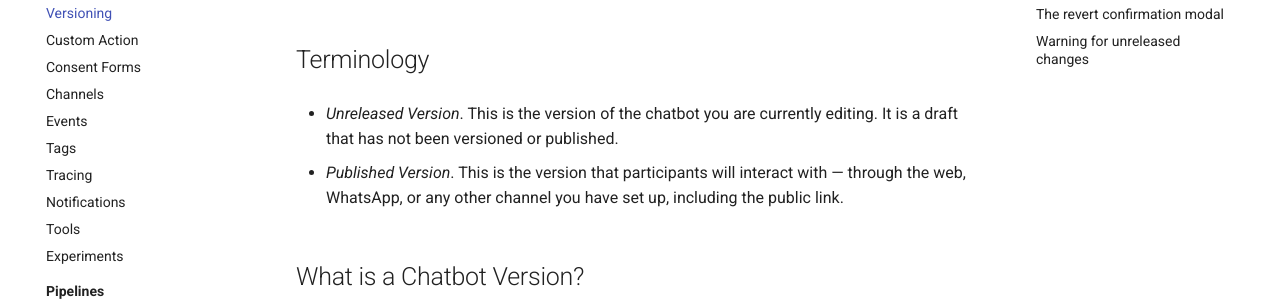
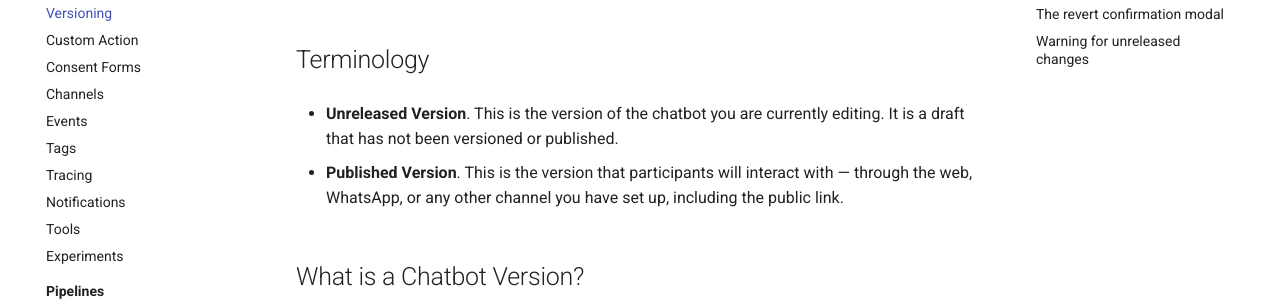
Before and after one commit to dimagi/open-chat-studio-docs, an MkDocs documentation site: the page built from docs/concepts/versioning.md, in a window 1280 px wide. Shown: the part 370-671 px from the top of the page. Built offline with MkDocs 1.6.1 and Material for MkDocs 9.7.7, drawn with Linux system fonts in a browser that asks for light colours; a script that is not in the unit is left out; comment, search, counter and statistics services are not loaded.

```diff
--- a/docs/concepts/versioning.md
+++ b/docs/concepts/versioning.md
@@ -6,9 +6,9 @@ Versioning tracks the history of your chatbot's configuration so you can review
 
 ## Terminology
 
-* *Unreleased Version*. This is the version of the chatbot you are currently editing. It is a draft that has not been versioned or published.
+- **Unreleased Version**. This is the version of the chatbot you are currently editing. It is a draft that has not been versioned or published.
 
-* *Published Version*. This is the version that participants will interact with — through the web, WhatsApp, or any other channel you have set up, including the public link.
+- **Published Version**. This is the version that participants will interact with — through the web, WhatsApp, or any other channel you have set up, including the public link.
 
 ## What is a Chatbot Version?
 
```
Also changed, not shown: .claude/checklists/doc-self-review.md (+2 -2 lines).
